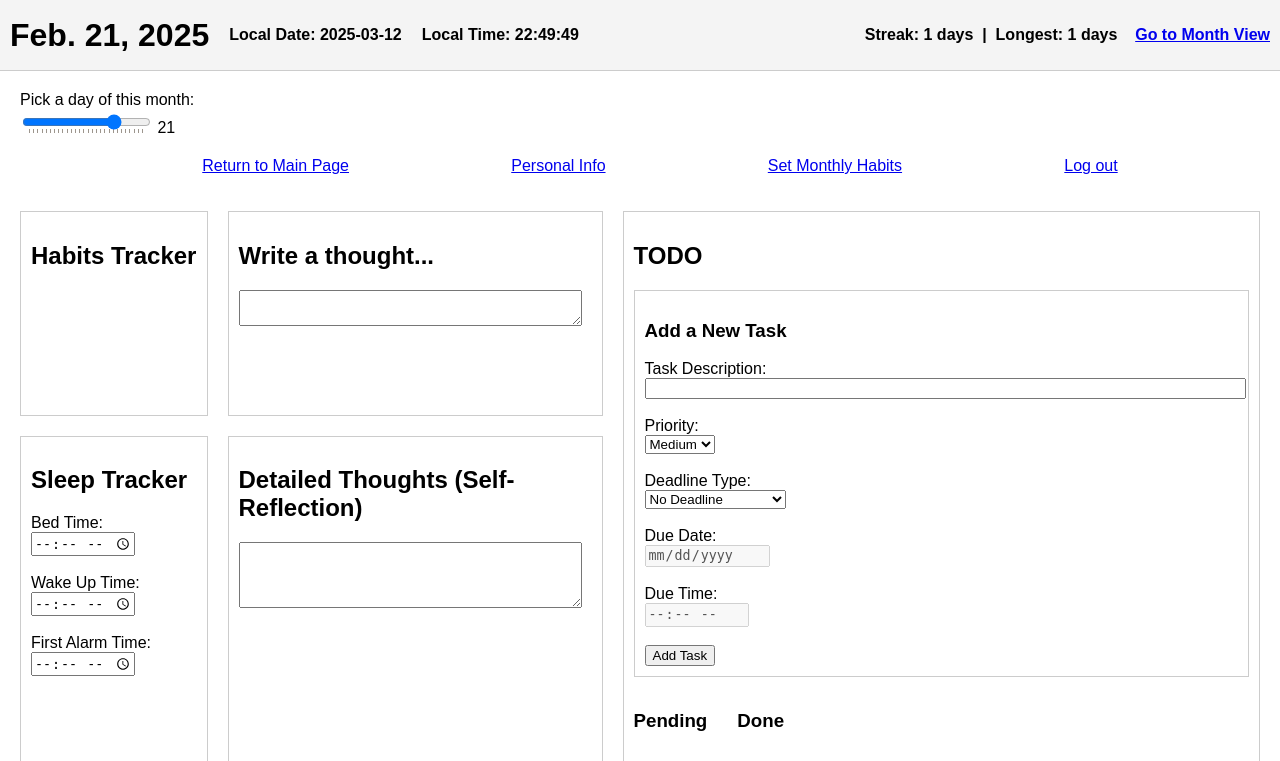
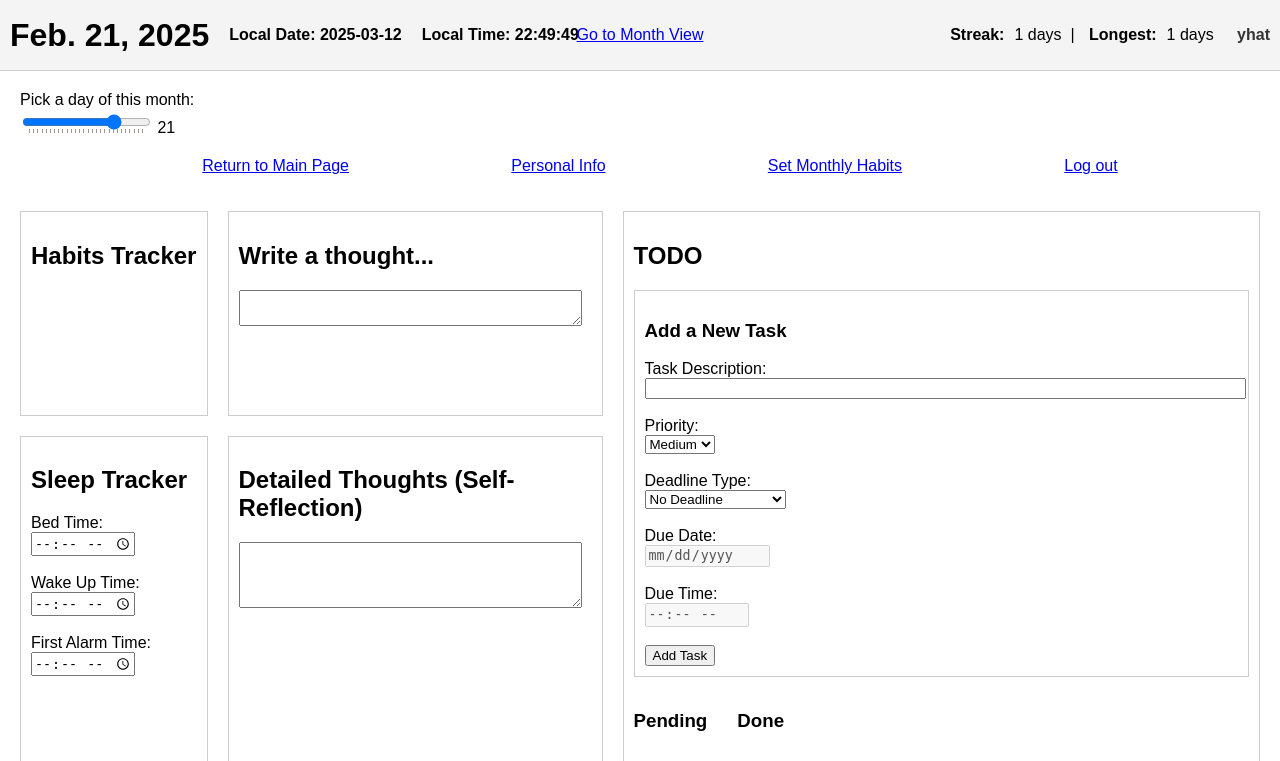
Before and after one commit to Tim-977/ecosystem, a Django app: page /day/2025/2/21/ in a window 1280 px wide. Shown: the top 761 px of the page. Run offline with Django 5.2, Linux system fonts and the light colour scheme; a user stored in the database is signed in; data comes from the database, SQL or seed files in the repository; both versions use the stored data as it was after the commit; data that the repository does not hold is empty.

Commit message:
centred Go to Month View link

```diff
--- a/mainpage/static/mainpage/css/day.css
+++ b/mainpage/static/mainpage/css/day.css
@@ -1,5 +1,3 @@
-/* ===== Minimal layout CSS to match the screenshot ===== */
-
 body {
     margin: 0;
     font-family: Arial, sans-serif;
@@ -12,15 +10,39 @@ header {
     align-items: center;
     justify-content: space-between;
     border-bottom: 1px solid #ccc;
+    position: relative;
+    height: 50px; /* ✅ Fix the header height */
+    flex-wrap: nowrap; /* ✅ Prevent wrapping */
 }
+
+/* Left Section */
 .header-left {
     display: flex;
     align-items: center;
     gap: 20px;
 }
-.header-left h1 {
-    margin: 0;
+
+/* Centered Navigation */
+.center-nav {
+    position: absolute;
+    left: 50%;
+    transform: translateX(-50%);
+    line-height: 50px; /* ✅ Ensures it stays vertically aligned */
 }
+
+/* Right Section with Username */
+.right-info {
+    display: flex;
+    align-items: center;
+    gap: 10px;
+}
+
+/* Style for Username */
+.username {
+    font-weight: bold;
+    color: #333;
+}
+
 .streak-info {
     font-weight: bold;
 }
--- a/mainpage/templates/mainpage/day.html
+++ b/mainpage/templates/mainpage/day.html
@@ -12,16 +12,12 @@
   <!-- ========== HEADER ========== -->
   <header>
     <div class="header-left">
-      <!-- We store the current date in data attributes for JavaScript -->
         <h1 id="currentDate"
             data-year="{{ date.year }}"
             data-month="{{ date.month }}"
             data-day="{{ date.day }}">
             {{ date }}
         </h1>
-
-
-      <!-- Local clock display (like in main.html) -->
         <p id="local-date" style="font-weight:bold;">Date: --</p>
         <p id="local-time" style="font-weight:bold;">Time: --:--:--</p>
 
@@ -29,13 +25,22 @@
         <div class="monthly-goals">Monthly Goals: {{ monthly_obj.goal_text }}</div>
         {% endif %}
     </div>
-    <div class="streak-info">
-      <!-- Streak data -->
+
+    <!-- Centered Go to Month View Button -->
+    <div class="center-nav">
+        <a href="{% url 'month_view' date.year date.month %}" class="month-view-link">
+            Go to Month View
+        </a>
+    </div>
+
+    <!-- Streak Info and Username -->
+    <div class="right-info">
         <strong>Streak:</strong> {{ current_streak }} days &nbsp;|&nbsp;
         <strong>Longest:</strong> {{ longest_streak }} days &nbsp;&nbsp;
-      <a href="{% url 'month_view' date.year date.month %}">Go to Month View</a>
+        <span class="username">{{ user.username }}</span>
     </div>
   </header>
+
 
   <!-- ========== DATE SLIDER ========== -->
   <div class="date-slider-wrapper" style="margin: 20px;">
```
Also changed, not shown: db.sqlite3. Lines whose indentation alone changed are shown as unchanged.
